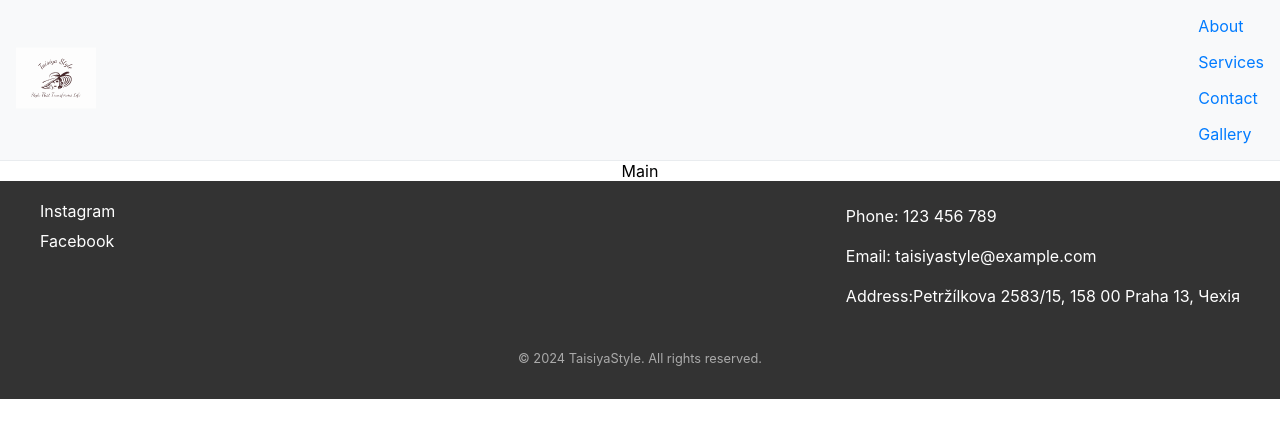
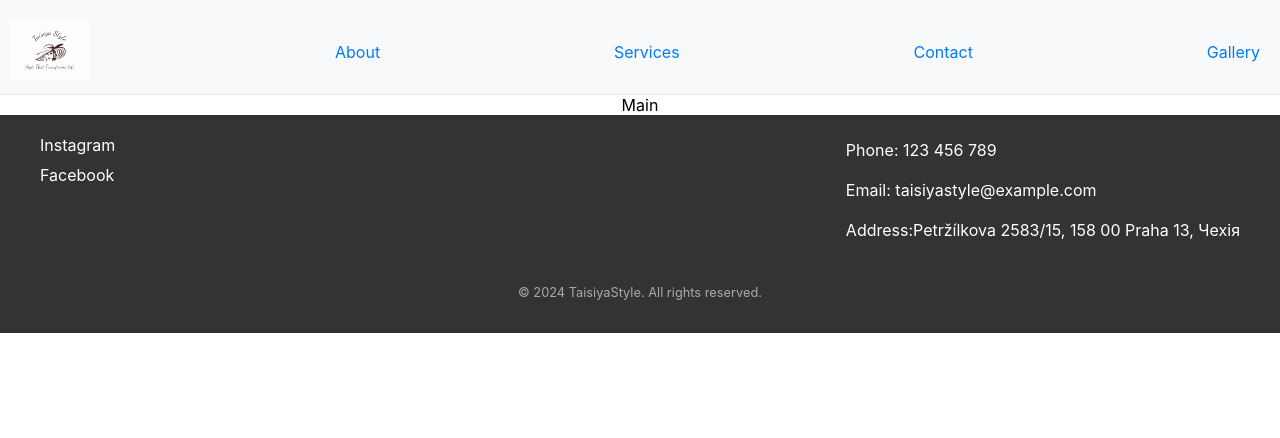
Before and after one commit to kuzmavasil74/taisiya-portfolio-frontend, a React (Create React App) app: page / in a window 1280 px wide. Shown: the top 438 px of the page. Built offline with nearby package versions, Linux system fonts and the light colour scheme.

Commit message:
update_header_nav

```diff
--- a/src/components/Header/Header.jsx
+++ b/src/components/Header/Header.jsx
@@ -13,7 +13,12 @@ function Header() {
     <header className={styles.header}>
       <div className={styles.logo}>
         <Link to="/">
-          <img src="/images/logo.svg" alt="taisiya_style_logo" width="80px" />
+          <img
+            className="logo-img"
+            src="/images/logo.svg"
+            alt="taisiya_style_logo"
+            width="80px"
+          />
         </Link>
       </div>
       <button className={styles.menuButton} onClick={toggleMenu}>
@@ -22,18 +27,26 @@ function Header() {
         <span className={styles.bar}></span>
       </button>
       <nav className={`${styles.nav} ${isMenuOpen ? styles.active : ''}`}>
-        <ul>
-          <li>
-            <Link to="/about">About</Link>
+        <ul className={styles.navList}>
+          <li className={styles.navItem}>
+            <Link className={styles.navItemLink} to="/about">
+              About
+            </Link>
           </li>
           <li>
-            <Link to="/services">Services</Link>
+            <Link className={styles.navItemLink} to="/services">
+              Services
+            </Link>
           </li>
           <li>
-            <Link to="/contact">Contact</Link>
+            <Link className={styles.navItemLink} to="/contact">
+              Contact
+            </Link>
           </li>
           <li>
-            <Link to="/gallery">Gallery</Link>
+            <Link className={styles.navItemLink} to="/gallery">
+              Gallery
+            </Link>
           </li>
         </ul>
       </nav>
--- a/src/components/Header/Header.module.css
+++ b/src/components/Header/Header.module.css
@@ -2,14 +2,23 @@
   display: flex;
   justify-content: space-between;
   align-items: center;
-  padding: 1rem;
+  padding: 10px 10px 0 10px;
   background-color: #f8f9fa;
   border-bottom: 1px solid #e9ecef;
   color: #333;
+  width: 100%;
+  box-sizing: border-box;
 }
 
-.logo img {
+.logo {
+  flex: 1;
+  display: flex;
+  justify-content: flex-start;
+}
+
+.logo-img {
   max-width: 100%;
+  height: auto;
 }
 
 .menuButton {
@@ -30,26 +39,32 @@
   transition: 0.3s;
 }
 
-.nav ul {
+.nav {
   display: flex;
-  flex-direction: column;
+  flex: 3;
+  justify-content: space-between;
+}
+
+.navList {
+  display: flex;
   list-style-type: none;
   padding: 0;
   margin: 0;
-  display: flex;
-  gap: 1rem;
+  flex: 1;
+  justify-content: space-between;
 }
 
-.nav li {
+.navItem {
   margin: 0;
 }
 
-.nav a {
+.navItemLink {
   color: #007bff;
   text-decoration: none;
+  padding: 10px;
 }
 
-.nav a:hover {
+.navItemLink:hover {
   text-decoration: underline;
 }
 
@@ -74,23 +89,25 @@
     display: flex;
   }
 
-  .nav ul {
+  .navList {
+    display: flex;
+    flex-direction: column;
     padding: 0;
     margin: 0;
   }
 
-  .nav li {
+  .navItem {
     margin: 10px 0;
   }
 
-  .nav a {
+  .navItemLink {
     color: #fff;
     text-decoration: none;
     padding: 10px;
     display: block;
   }
 
-  .nav a:hover {
+  .navItemLink:hover {
     background-color: #555;
   }
 }
```
Also changed, not shown: 1 other file (tests, documents, lock files or other folders).
